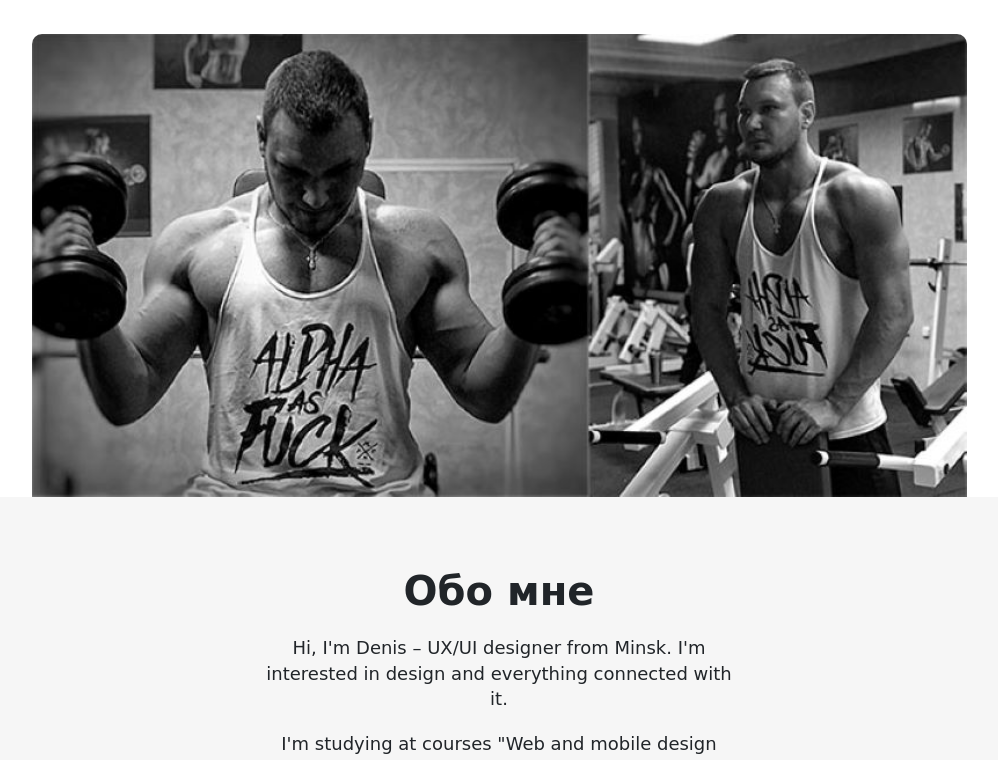
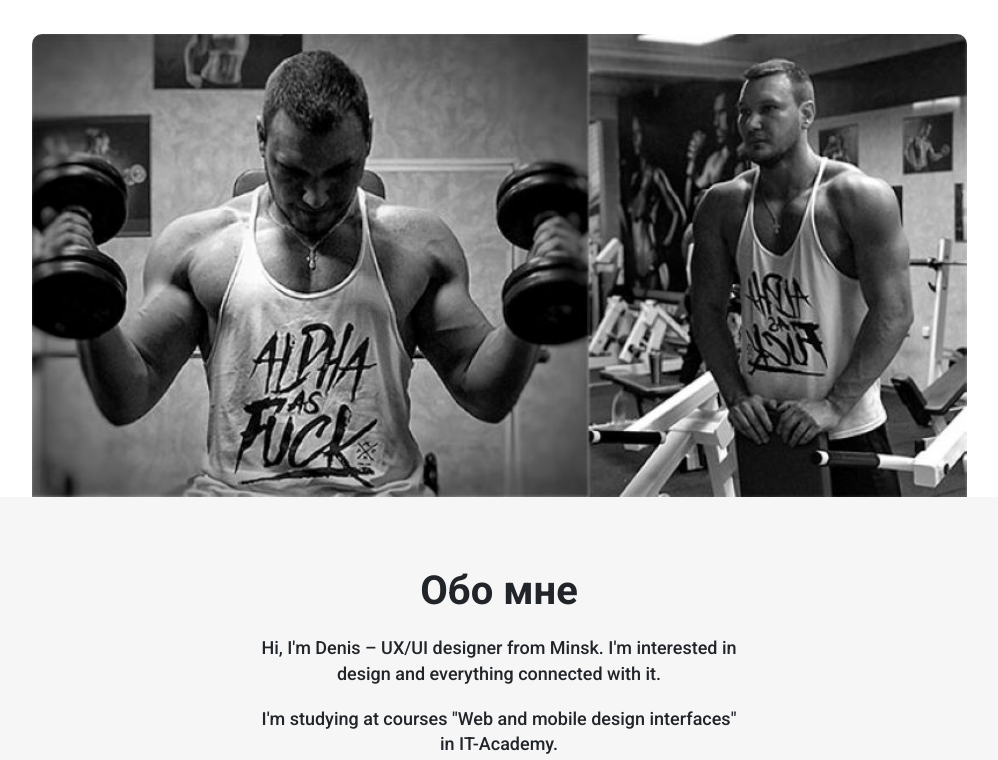
Before and after one commit to minchenko-nikita/vlag.gum, a plain HTML site: page index.html in a window 1280 px wide. Shown: the part 224-984 px from the top of the page, without its empty margins (141-1139 px from the left). Drawn offline with nearby package versions, Linux system fonts and the light colour scheme.

Commit message:
change lang

```diff
--- a/css/style.css
+++ b/css/style.css
@@ -85,8 +85,8 @@ h6 {
 /* -------body---------------------------------- */
 
 body {
-    /* font-family: 'Roboto', sans-serif; */
-    font-family: 'Lobster Two', cursive;
+    font-family: 'Roboto', sans-serif;
+    /* font-family: 'Lobster Two', cursive; */
     font-weight: 400;
     font-size: 18px;
 }
```
